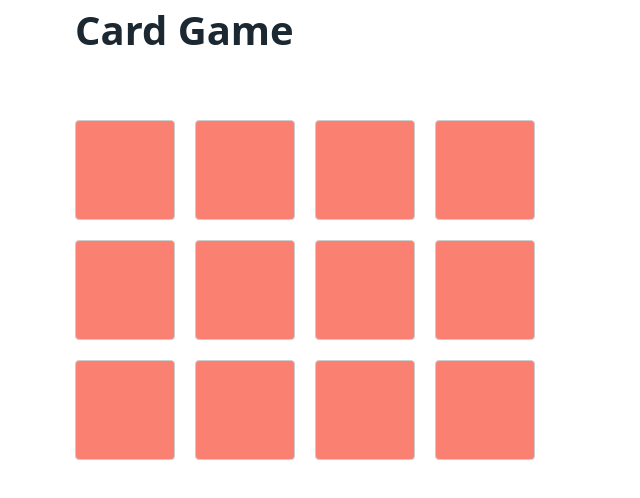
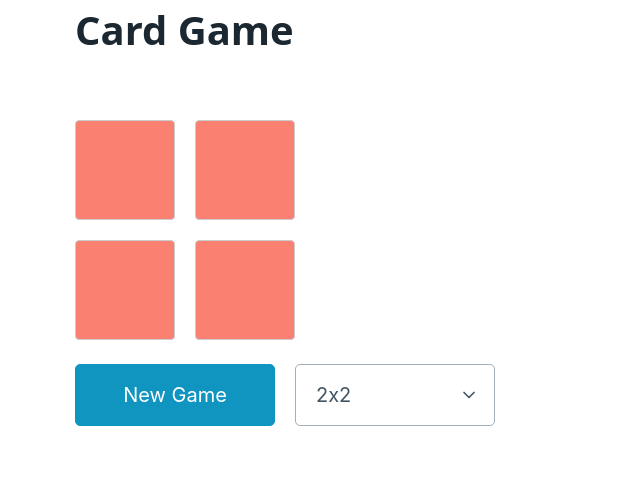
Before and after one commit to fflorezz/vue-typescript, a Vue app: page / in a window 1280 px wide. Shown: the top 498 px of the page, without its empty margins (0-640 px from the left). Built offline with nearby package versions, Linux system fonts and the light colour scheme.

Commit message:
Add extra features

```diff
--- a/src/components/card-game.vue
+++ b/src/components/card-game.vue
@@ -1,5 +1,5 @@
 <script setup lang="ts">
-import { reactive, watchEffect } from 'vue'
+import { reactive, watchEffect, ref, onMounted, watch } from 'vue'
 
 import { shuffle } from 'lodash'
 
@@ -10,46 +10,95 @@ type Card = {
   matched: boolean
 }
 
-const cards: Card[] = generateCards()
+const UNFLIP_DELAY_MS = 1000
+const GRID_OPTIONS = [2, 4, 6]
+const unfliping = ref(false)
+const cards = ref<Card[]>([])
+const gridOption = ref(GRID_OPTIONS[0])
+
+onMounted(() => {
+  newGame()
+})
+
+watch(gridOption, () => {
+  newGame()
+})
 
 watchEffect(() => {
-  const flippedCards = cards.filter(card => card.flipped && !card.matched)
+  const flippedCards = cards.value.filter(card => card.flipped && !card.matched)
 
   if (flippedCards.length === 2) {
-    compareCards(flippedCards)
+    const [firstCard, secondCard] = flippedCards
+
+    if (firstCard.content === secondCard.content) {
+      setMatchedCards(flippedCards)
+      if (firstCard.content === '🦄') {
+        setAllVisible()
+      }
+      return
+    }
+
+    unflipCards(flippedCards)
   }
 })
-
-function compareCards(cards: Card[]) {
-  const matched = cards[0].content === cards[1].content
-
-  if (matched) {
-    setMatchedCards(cards)
-    return
-  }
-
-  unflipCards(cards)
-}
 
 function setMatchedCards(cards: Card[]) {
   cards.forEach(card => (card.matched = true))
 }
 
 function unflipCards(cards: Card[]) {
+  unfliping.value = true
   setTimeout(() => {
     cards.forEach(card => (card.flipped = false))
-  }, 1000)
+    unfliping.value = false
+  }, UNFLIP_DELAY_MS)
+}
+
+function setAllVisible() {
+  const enableCards = cards.value.filter(card => !card.matched)
+
+  enableCards.forEach(card => {
+    if (!card.matched) {
+      card.flipped = true
+    }
+  })
+
+  unflipCards(enableCards)
 }
 
 function flipCard(card: Card) {
-  if (card.matched) {
+  if (card.matched || unfliping.value) {
     return
   }
   card.flipped = !card.flipped
 }
 
+function newGame() {
+  cards.value = generateCards()
+}
+
 function generateCards() {
-  const emojis = ['🐶', '🐱', '🐭', '🐹', '🐰', '🦊']
+  const emojis = [
+    '🦄',
+    '🐶',
+    '🐱',
+    '🐭',
+    '🐹',
+    '🐰',
+    '🦊',
+    '🐼',
+    '🐮',
+    '🐞',
+    '🐷',
+    '🐸',
+    '🐵',
+    '🐔',
+    '🐧',
+    '🐦',
+    '🐤',
+    '🐣',
+  ].slice(0, (gridOption.value * gridOption.value) / 2)
+
   const cards = emojis.flatMap(emoji => [
     {
       id: Math.random(),
@@ -72,7 +121,13 @@ function generateCards() {
 <template>
   <div class="container">
     <h1>Card Game</h1>
-    <div class="cards-container">
+    <div
+      class="cards-container"
+      :style="{
+        'grid-template-columns': `repeat(${gridOption}, 100px)`,
+        'grid-template-rows': `repeat(${gridOption}, 100px)`,
+      }"
+    >
       <div
         v-for="card in cards"
         :key="card.id"
@@ -86,6 +141,14 @@ function generateCards() {
         <div class="front"></div>
       </div>
     </div>
+    <div class="options">
+      <button @click="newGame" class="new-game-button">New Game</button>
+      <select v-model="gridOption">
+        <option v-for="option in GRID_OPTIONS" :value="option">
+          {{ option }}x{{ option }}
+        </option>
+      </select>
+    </div>
   </div>
 </template>
 
@@ -94,14 +157,13 @@ function generateCards() {
   display: grid;
   row-gap: 20px;
   column-gap: 20px;
-  grid-template-columns: repeat(4, 100px);
-  grid-template-rows: repeat(3, 100px);
+  grid-template-columns: repeat(5, 100px);
+  grid-template-rows: repeat(4, 100px);
 }
 .card {
   position: relative;
   cursor: pointer;
 }
-
 .back,
 .front {
   width: 100px;
@@ -129,8 +191,19 @@ function generateCards() {
 .back {
   transform: rotateY(0.5turn);
 }
-
 .front {
   background-color: salmon;
 }
+.options {
+  margin-top: 24px;
+  gap: 20px;
+  display: flex;
+  align-items: center;
+}
+.new-game-button {
+  width: 200px;
+}
+select {
+  width: 200px;
+}
 </style>
```
